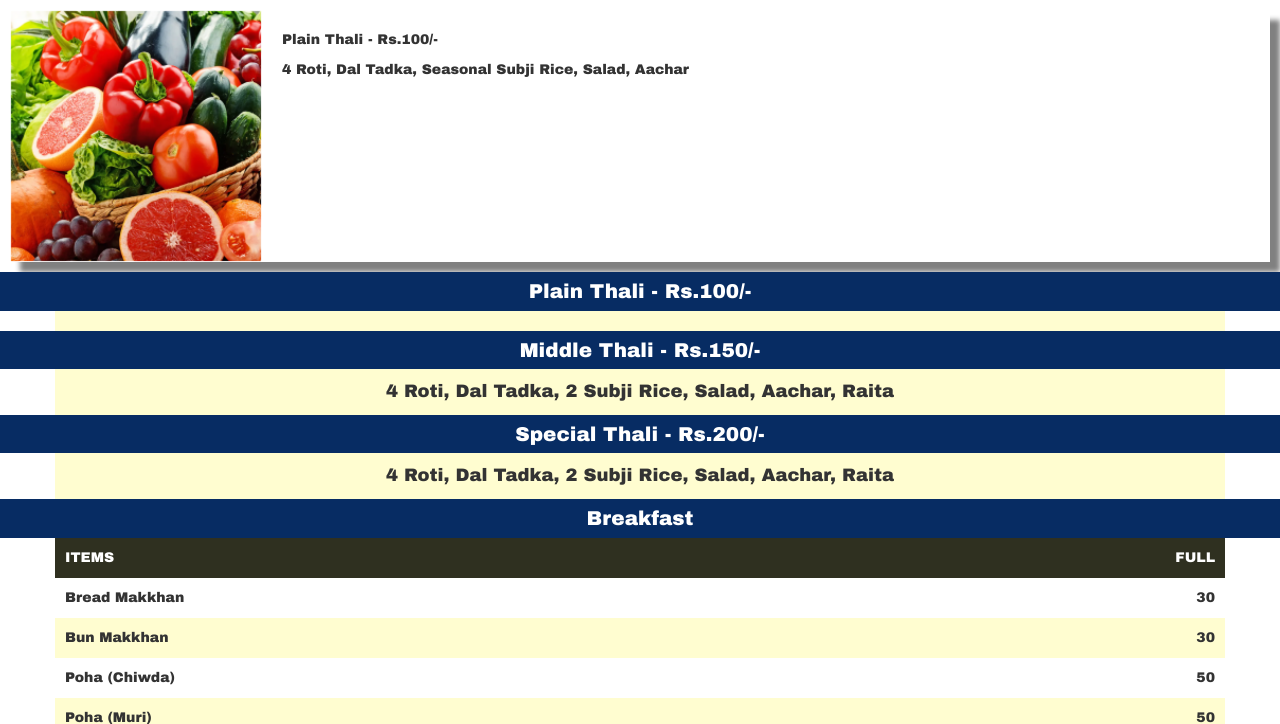
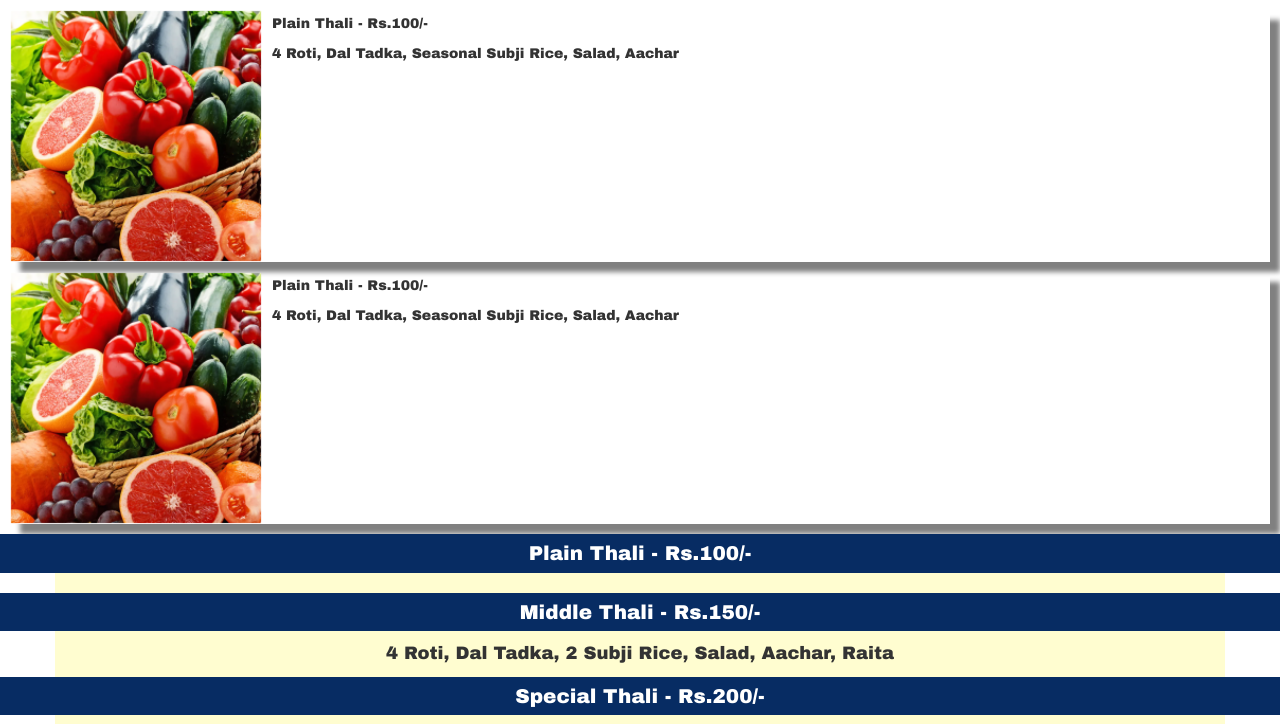
Before and after one commit to vmakertech/qrmenu, a plain HTML site: page index.html in a window 1280 px wide. Shown: the part 618-1342 px from the top of the page. Drawn offline with nearby package versions, Linux system fonts and the light colour scheme.

Commit message:
Add files via upload

```diff
--- a/index.html
+++ b/index.html
@@ -228,7 +228,21 @@ a
           <img src="f1.png" style="width:100%;">
       </div>
       <div class="column80">
-        <div style="padding: 20px;">
+        <div style="padding-left: 10px; padding-top: 4px;">
+          <p><b>Plain Thali - Rs.100/-</b></p>
+            <p>4 Roti, Dal Tadka, Seasonal Subji Rice, Salad, Aachar</p>
+        </div>
+      </div>
+  </div>
+ </div>
+
+  <div class="container-fluid boxshadow">
+  <div class="row">
+      <div class="column20">
+          <img src="f1.png" style="width:100%;">
+      </div>
+      <div class="column80">
+        <div style="padding-left: 10px; padding-top: 4px;">
           <p><b>Plain Thali - Rs.100/-</b></p>
             <p>4 Roti, Dal Tadka, Seasonal Subji Rice, Salad, Aachar</p>
         </div>
```
